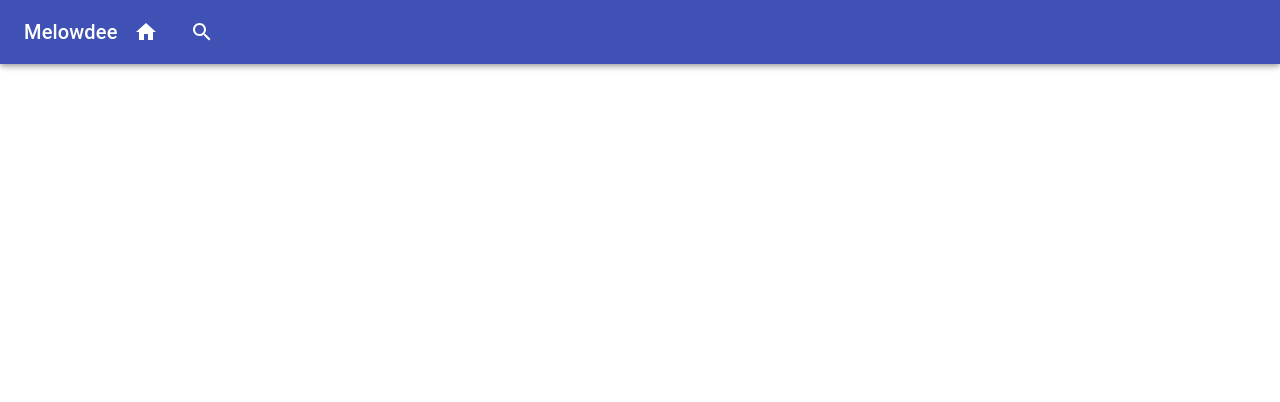
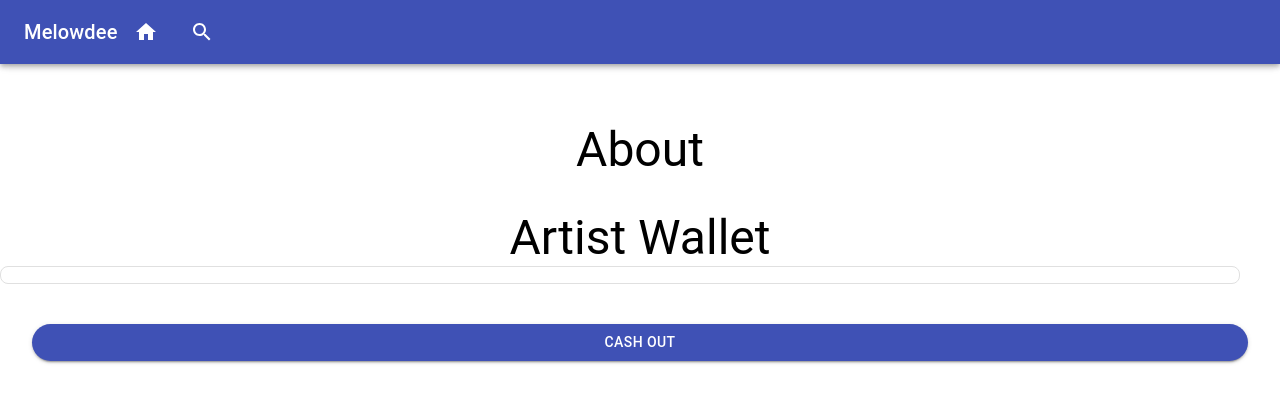
Before and after one commit to ryanarj/melowdee-ui, a React (Create React App) app: page /walletPage in a window 1280 px wide. Before the commit this address had no page. Shown: the top 402 px of the page. Built offline with nearby package versions, Linux system fonts and the light colour scheme; no server answers.

Commit message:
wallet page

```diff
--- a/src/App.tsx
+++ b/src/App.tsx
@@ -3,6 +3,7 @@ import SignUpPage from "./pages/auth/signUpPage";
 import LoginPage from "./pages/auth/loginPage";
 import AllArtistPage from "./pages/core/artist/allArtistPage";
 import CreateSongPage from "./pages/core/song/createSongPage";
+import WalletPage from "./pages/core/wallet/walletPage";
 import CreateArtistPage from "./pages/core/artist/createArtistPage";
 import AddAlbumPage from "./pages/core/album/createAlbumPage";
 import ArtistPage from "./pages/core/artist/artistPage";
@@ -77,6 +78,7 @@ function HomeIcon(props: SvgIconProps) {
           <Route path="/songPage" element={<SongPage />} />
           <Route path="/searchPage" element={<SearchPage />} />
           <Route path="/createArticlePage" element={<CreateArticlePage />} />
+          <Route path="/walletPage" element={<WalletPage />} />
         </Routes>
      </ThemeProvider>
     </div>
--- /dev/null
+++ b/src/pages/core/wallet/walletPage.tsx
@@ -0,0 +1,137 @@
+import {
+    makeStyles,
+    Container,
+    Typography,
+    Button,
+  } from "@material-ui/core";
+  import { useNavigate } from 'react-router-dom';
+
+import { useState, useEffect } from "react";
+
+import Grid from '@mui/material/Grid';
+import List from '@mui/material/List';
+import ListItem from '@mui/material/ListItem';
+import ListItemButton from '@mui/material/ListItemButton';
+import ListItemText from '@mui/material/ListItemText';
+
+import Box from '@mui/material/Box';
+
+
+  const useStyles = makeStyles((theme) => ({
+    heading: {
+      textAlign: "center",
+      margin: theme.spacing(1, 0, 4),
+    },
+    submitButton: {
+      marginTop: theme.spacing(4),
+      borderRadius: 20,
+    },
+  }));
+
+
+  export interface Artist {
+    name: string
+    about: string;
+  }
+
+  export interface Wallet {
+    balance: BigInteger;
+    about: string;
+  }
+
+  function WalletPage() {
+
+    const [artistData, setArtistData] = useState<Artist>();
+
+    const [walletData, setWalletData] = useState<Wallet>();
+
+    const { heading, submitButton} = useStyles();
+
+    const navigate = useNavigate();
+
+
+    useEffect(() => {
+      // GET request using fetch inside useEffect React hook
+      async function grabArtistData(){
+        const artist_id = localStorage.getItem('artist_id')
+        const response = await fetch('http://127.0.0.1:8000/artists?artist_id=' + artist_id)
+        const data = await response.json();
+        setArtistData(data)
+
+      // empty dependency array means this effect will only run once (like componentDidMount in classes)
+     }
+     grabArtistData();
+    }, []);
+
+    useEffect(() => {
+        // GET request using fetch inside useEffect React hook
+        async function getWalletAccountBalance(){
+          const artistId = localStorage.getItem('artist_id')
+          const response = await fetch('http://127.0.0.1:8000/wallet?artist_id=' + artistId)
+          const data = await response.json();
+          setWalletData(data)
+
+        // empty dependency array means this effect will only run once (like componentDidMount in classes)
+       }
+       getWalletAccountBalance();
+      }, []);
+
+    console.log(artistData)
+
+    const onAddAlbumSubmit = () => {
+      navigate('/addAlbum');
+    };
+
+    return (
+      <Container fixed>
+        <br />
+        <br />
+        <br />
+        <Typography className={heading} variant="h3">
+        {artistData?.name} About
+        </Typography>
+        <>
+            <Typography variant="h5">{artistData?.about}</Typography>
+        </>
+
+        <Typography className={heading} variant="h3">
+          Artist Wallet
+        </Typography>
+              <>
+                <Grid container spacing={5}>
+                  <Box component="div" width={1500}  sx={{
+                      display: 'block',
+                      p: 1,
+                      m: 1,
+                      bgcolor: (theme) => (theme.palette.mode === 'dark' ? '#101010' : '#fff'),
+                      color: (theme) =>
+                        theme.palette.mode === 'dark' ? 'grey.300' : 'grey.800',
+                      border: '1px solid',
+                      borderColor: (theme) =>
+                        theme.palette.mode === 'dark' ? 'grey.800' : 'grey.300',
+                      borderRadius: 2,
+                      fontSize: '0.875rem',
+                      fontWeight: '700',
+                    }}>
+                    <>
+                        <Typography variant="h5">{walletData?.balance}</Typography>
+                    </>
+                  </Box>
+                </Grid>
+            </>
+        <form onSubmit={onAddAlbumSubmit} noValidate>
+          <Button
+            type="submit"
+            fullWidth
+            variant="contained"
+            color="primary"
+            className={submitButton}
+          >
+            Cash out
+          </Button>
+        </form>
+      </Container>
+    );
+  }
+
+  export default WalletPage;
```
Also changed, not shown: 2 other files (tests, documents, lock files or other folders).
